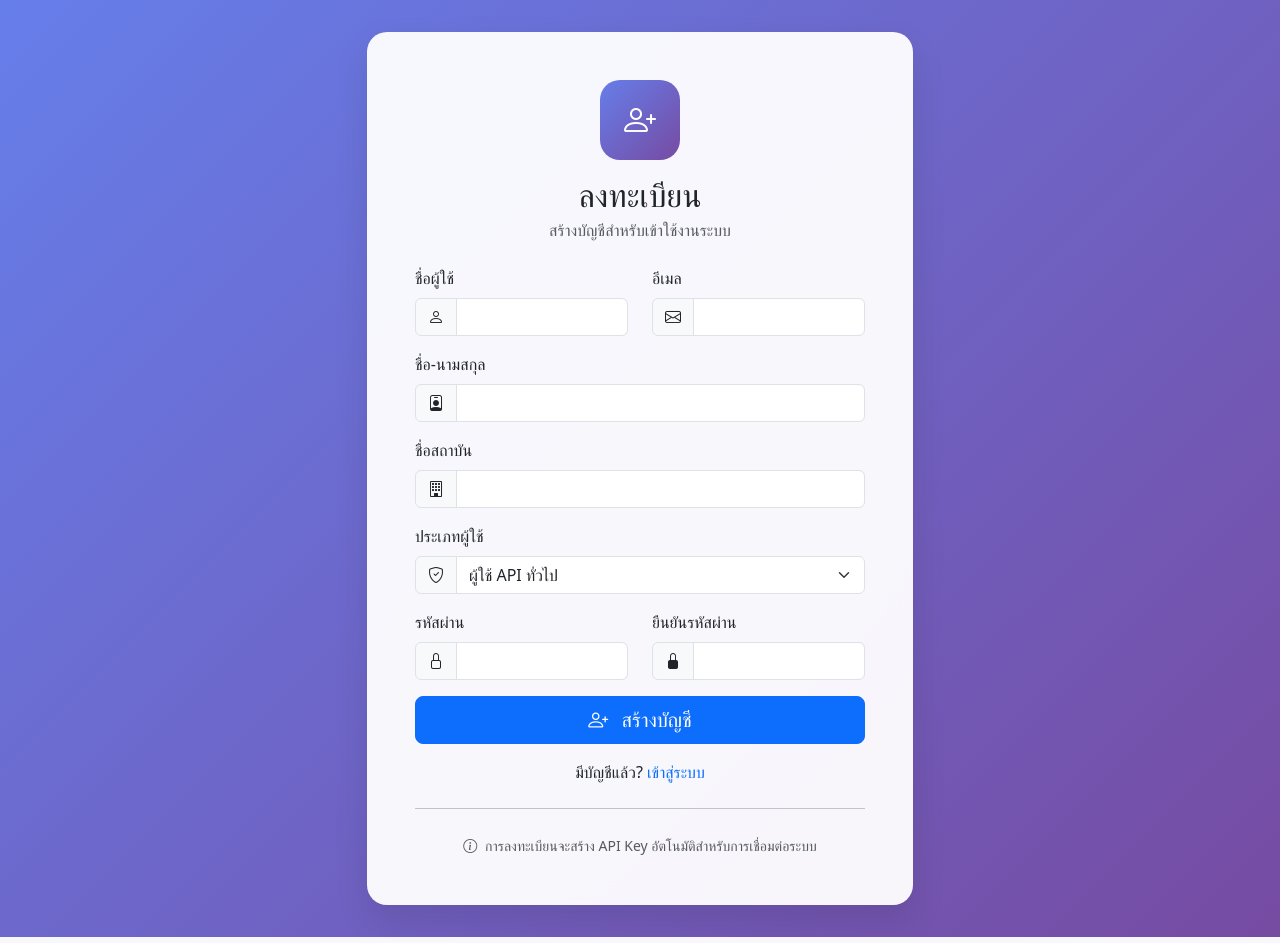
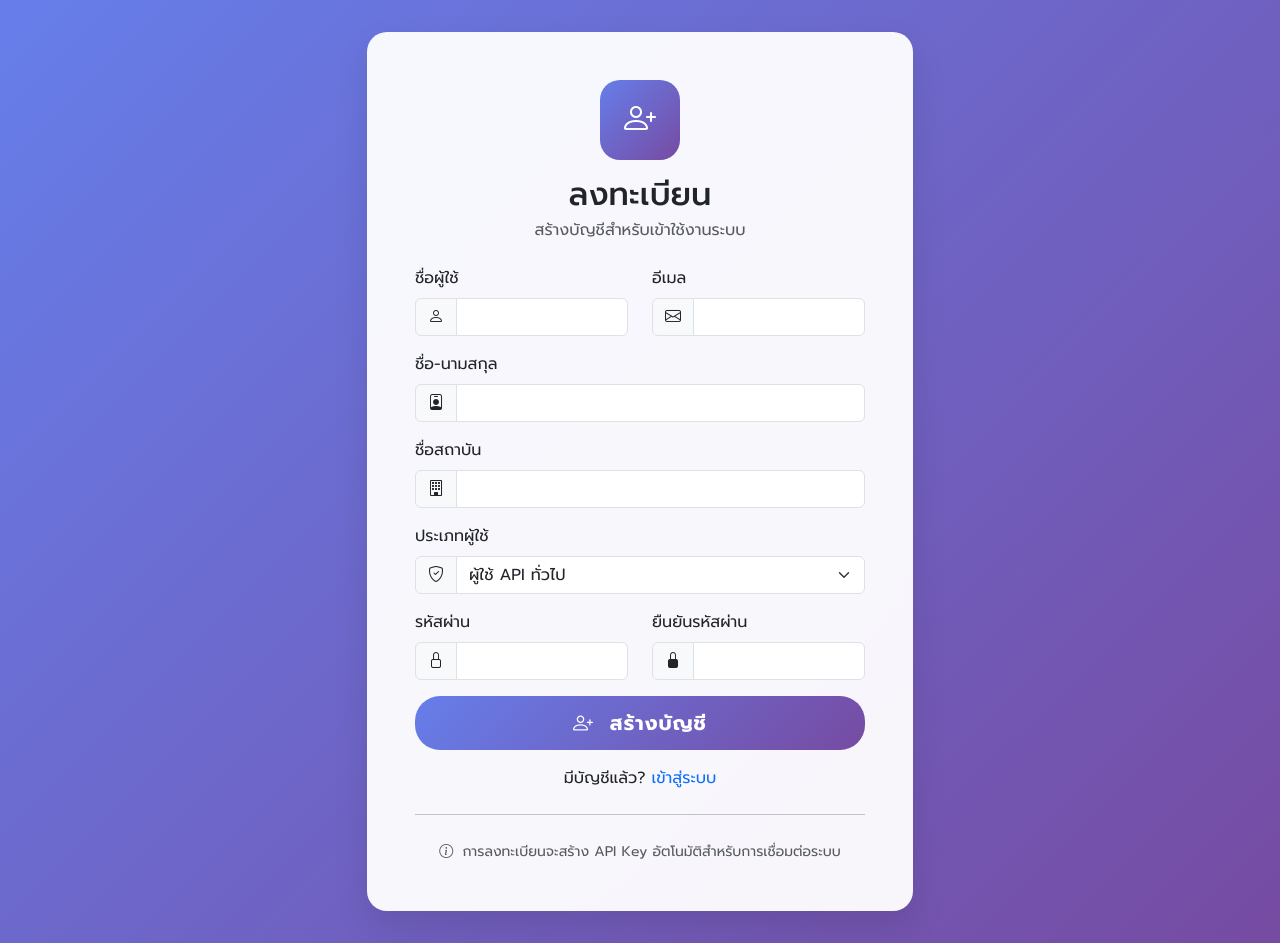
Before and after one commit to montree2001/edu-blockchain, a PHP site: page /register.php in a window 1280 px wide. Run offline with PHP 8.4, Linux system fonts and the light colour scheme; data that the repository does not hold is empty.

Commit message:
feat: enhance UI styling

```diff
--- a/index.php
+++ b/index.php
@@ -42,9 +42,11 @@ try {
     <title><?php echo SITE_NAME; ?></title>
     <link href="https://cdn.jsdelivr.net/npm/bootstrap@5.3.0/dist/css/bootstrap.min.css" rel="stylesheet">
     <link href="https://cdn.jsdelivr.net/npm/bootstrap-icons@1.11.0/font/bootstrap-icons.css" rel="stylesheet">
+    <link href="https://fonts.googleapis.com/css2?family=Prompt:wght@300;400;500;700&display=swap" rel="stylesheet">
     <style>
         body {
             overflow-x: hidden;
+            font-family: 'Prompt', sans-serif;
         }
 
         .hero-section {
--- a/register.php
+++ b/register.php
@@ -92,6 +92,7 @@ if ($_SERVER['REQUEST_METHOD'] === 'POST') {
     <title>ลงทะเบียน - <?php echo SITE_NAME; ?></title>
     <link href="https://cdn.jsdelivr.net/npm/bootstrap@5.3.0/dist/css/bootstrap.min.css" rel="stylesheet">
     <link href="https://cdn.jsdelivr.net/npm/bootstrap-icons@1.11.0/font/bootstrap-icons.css" rel="stylesheet">
+    <link href="https://fonts.googleapis.com/css2?family=Prompt:wght@300;400;500;700&display=swap" rel="stylesheet">
     <style>
         body {
             background: linear-gradient(135deg, #667eea 0%, #764ba2 100%);
@@ -99,6 +100,7 @@ if ($_SERVER['REQUEST_METHOD'] === 'POST') {
             display: flex;
             align-items: center;
             padding: 2rem 0;
+            font-family: 'Prompt', sans-serif;
         }
         .register-card {
             background: rgba(255, 255, 255, 0.95);
@@ -118,6 +120,21 @@ if ($_SERVER['REQUEST_METHOD'] === 'POST') {
             color: white;
             font-size: 2rem;
             margin: 0 auto 1rem auto;
+        }
+        .btn-primary-custom {
+            background: linear-gradient(135deg, #667eea 0%, #764ba2 100%);
+            border: none;
+            border-radius: 25px;
+            padding: 12px 30px;
+            font-weight: 600;
+            text-transform: uppercase;
+            letter-spacing: 1px;
+            transition: all 0.3s ease;
+            color: #fff;
+        }
+        .btn-primary-custom:hover {
+            transform: translateY(-2px);
+            box-shadow: 0 10px 25px rgba(102, 126, 234, 0.4);
         }
     </style>
 </head>
@@ -250,7 +267,7 @@ if ($_SERVER['REQUEST_METHOD'] === 'POST') {
                             </div>
 
                             <div class="d-grid gap-2 mb-3">
-                                <button type="submit" class="btn btn-primary btn-lg">
+                                <button type="submit" class="btn btn-primary-custom btn-lg">
                                     <i class="bi bi-person-plus me-2"></i>
                                     สร้างบัญชี
                                 </button>
```
Also changed, not shown: login.php (+18 -1 lines).
